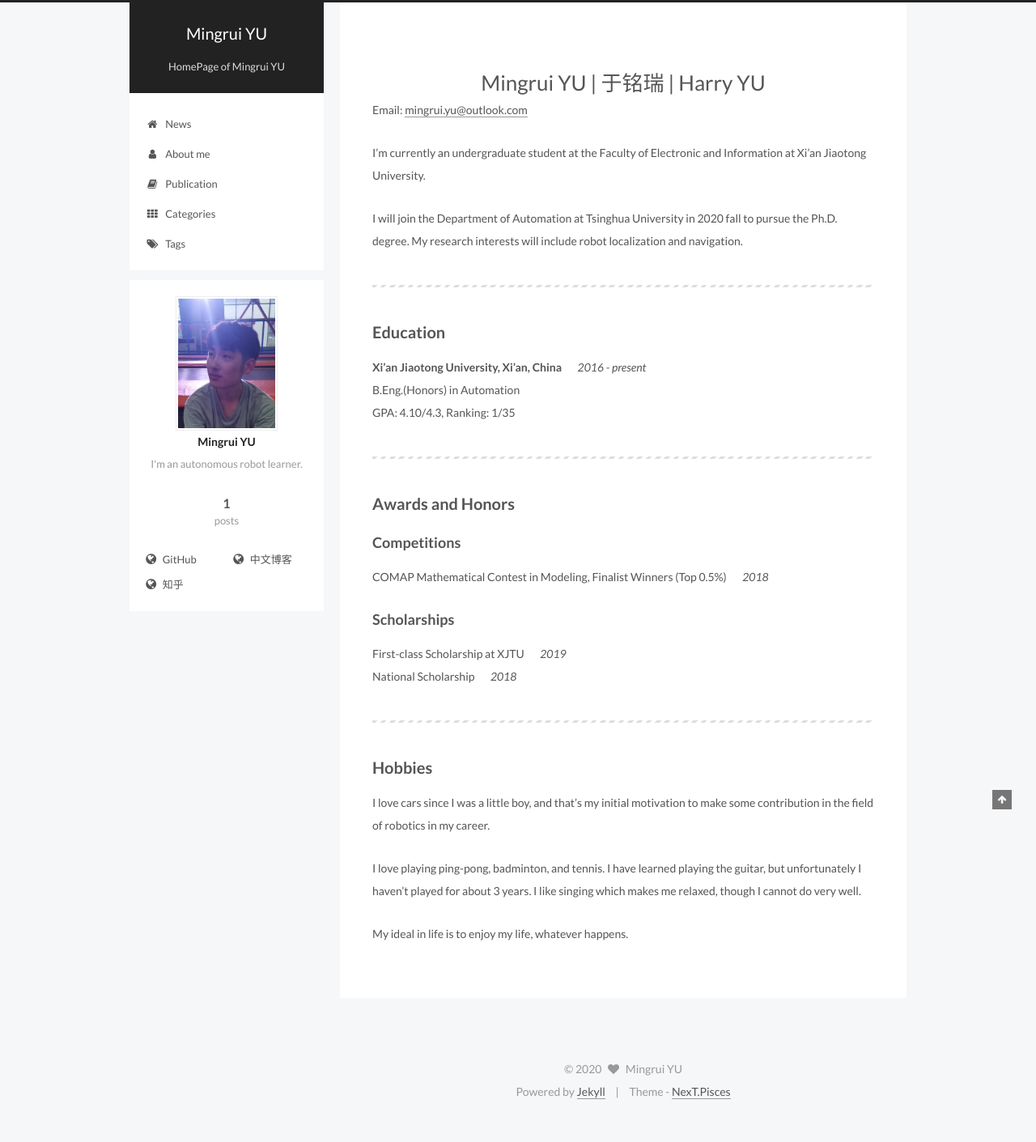
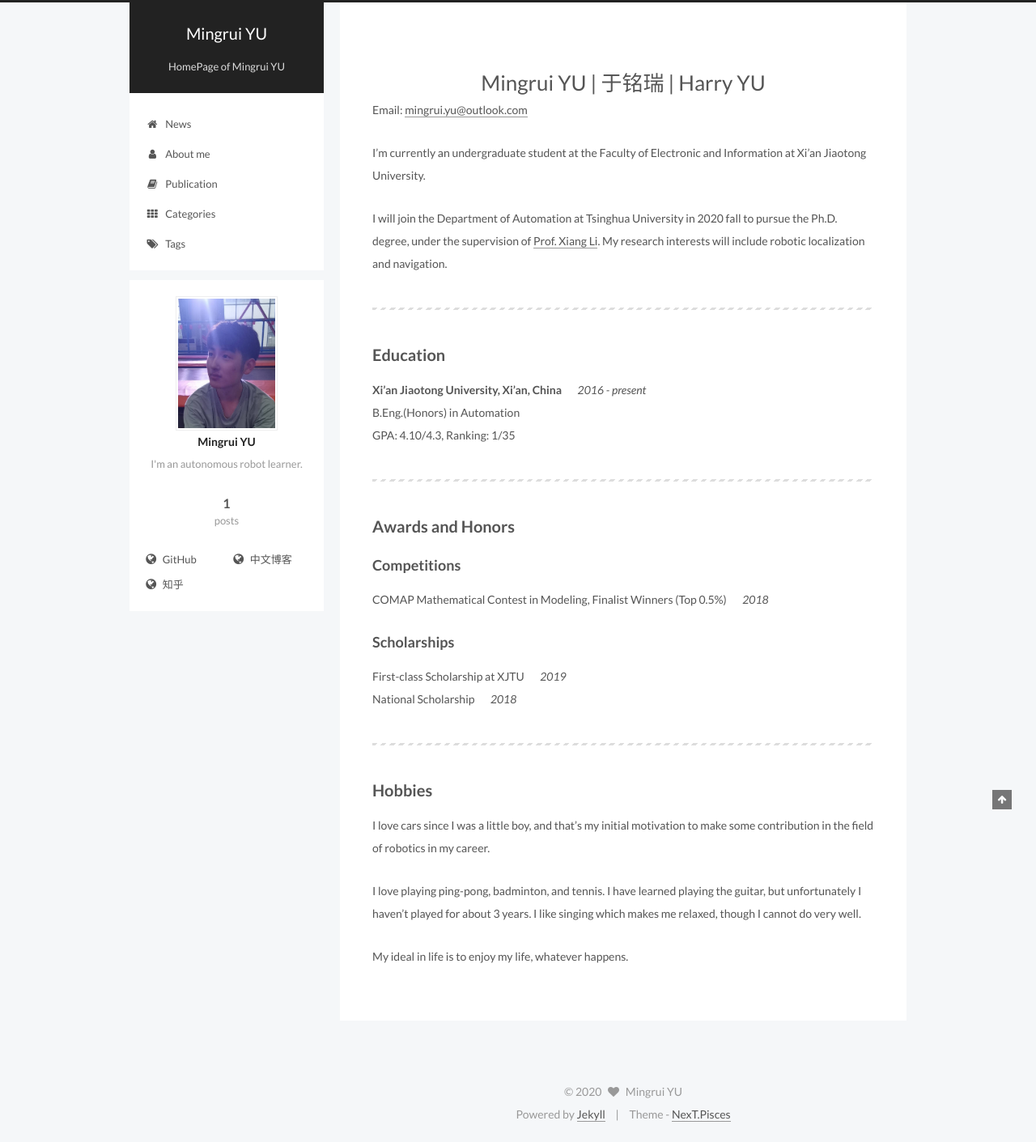
Before and after one commit to Mingrui-Yu/Mingrui-Yu.github.io, a Jekyll site: the page built from about/index.md, in a window 1280 px wide. Shown: the whole page at 81% size. Built offline with Jekyll 4.4.1, drawn with Linux system fonts in a browser that asks for light colours; before the commit the page ends 1383 px from its top, so only the background shows below that.

Commit message:
Update index.md

```diff
--- a/about/index.md
+++ b/about/index.md
@@ -8,7 +8,7 @@ Email: [mingrui.yu@outlook.com](mailto:mingrui.yu@outlook.com)
 
 I'm currently an undergraduate student at the Faculty of Electronic and Information at Xi'an Jiaotong University.
 
-I will join the Department of Automation at Tsinghua University in 2020 fall to pursue the Ph.D. degree. My research interests will include robot localization and navigation.
+I will join the Department of Automation at Tsinghua University in 2020 fall to pursue the Ph.D. degree, under the supervision of [Prof. Xiang Li](https://sites.google.com/view/homepageoflixiang/home). My research interests will include robotic localization and navigation.
 
 ***
 ## Education
```
